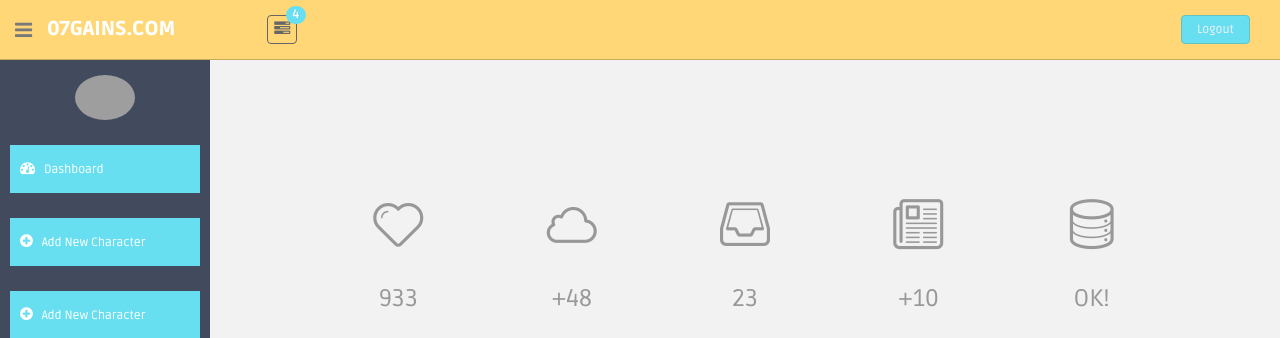
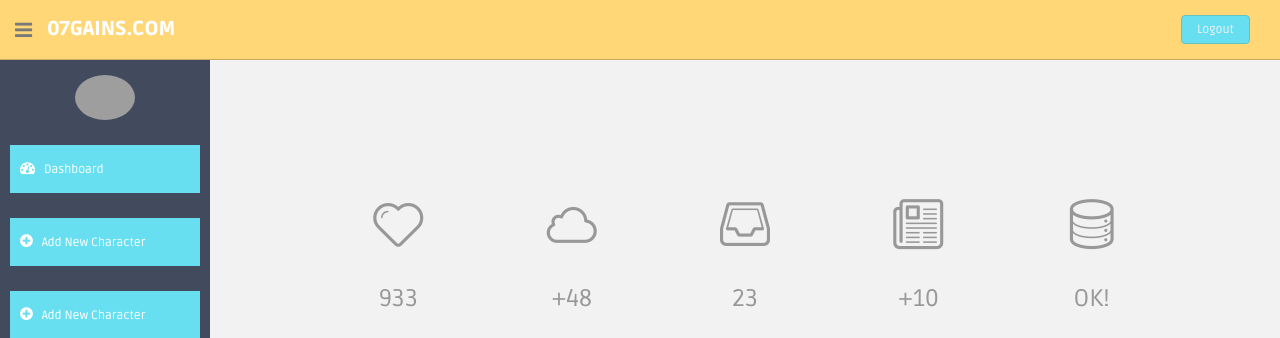
Before and after one commit to MarcusIsh/osrsgoaltracker, a PHP site: template views/index.php in a window 1280 px wide. Shown: the top 338 px of the page. Run offline with PHP 8.4, Linux system fonts and the light colour scheme; the template is opened without the code that fills it, so the values that code supplies are empty; the visitor is signed in with stand-in values (Sample User, id 1); grey boxes are pictures that could not be loaded.

Commit message:
setting up login

```diff
--- a/views/index.php
+++ b/views/index.php
@@ -118,15 +118,15 @@
             <!--logo start-->
             <a href="/dashboard" class="logo"><b>07gains.com</b></a>
             <!--logo end-->
-            <div class="nav notify-row" id="top_menu">
-                <!--  notification start -->
+<!--            <div class="nav notify-row" id="top_menu">
+                  notification start
                 <ul class="nav top-menu">
-                    <!-- settings start -->
+                     settings start
                     <li class="dropdown">
                         <a data-toggle="dropdown" class="dropdown-toggle" href="index.html#">
                             <i class="fa fa-tasks"></i>
                             <span class="badge bg-theme">4</span>
-                        </a>
+                        </a>-->
 <!--                        <ul class="dropdown-menu extended tasks-bar">
                             <div class="notify-arrow notify-arrow-green"></div>
                             <li>
@@ -257,7 +257,7 @@
                      inbox dropdown end
                 </ul>-->
                 <!--  notification end -->
-            </div>
+            <!--</div>-->
             <div class="top-menu">
             	<ul class="nav pull-right top-menu">
                     <li><a class="logout" href="logout">Logout</a></li>
```
